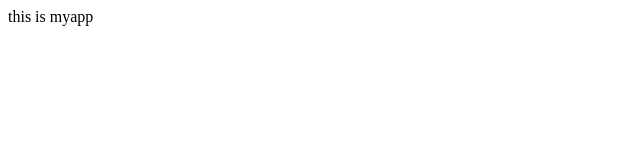
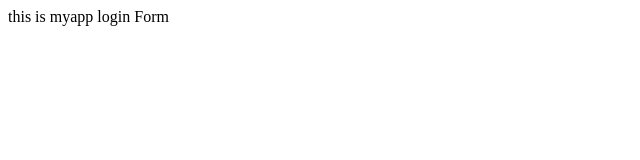
Before and after one commit to Malcom-Chakoma/myappsample, a plain HTML site: page index.html in a window 1280 px wide. Shown: the full height of the page, 0-640 px from the left. Drawn offline with Linux system fonts and the light colour scheme.

Commit message:
login form

```diff
--- /dev/null
+++ b/dir1/app1.js
@@ -0,0 +1 @@
+console.log('123');
--- a/index.html
+++ b/index.html
@@ -4,5 +4,6 @@
   </head>
   <body>
     this is myapp
+    login Form
   </body>
 </html>
```
Also changed, not shown: login.html (added, +1 -0 lines), 1 other file.
